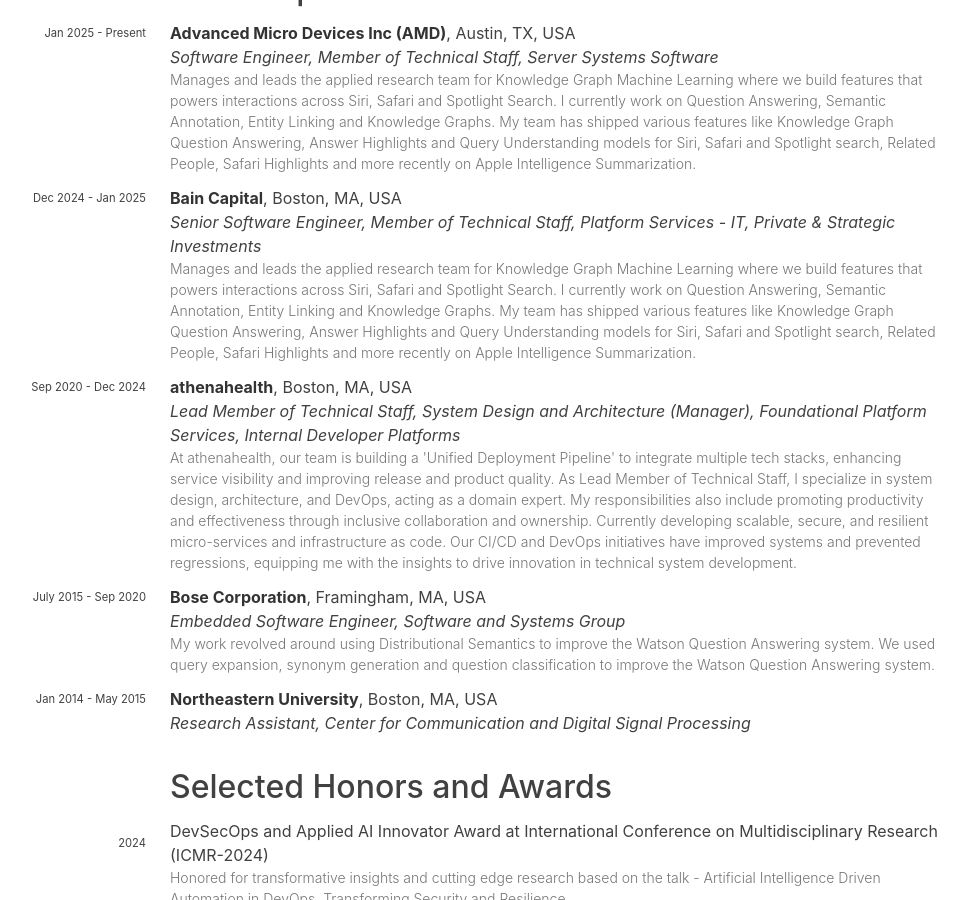
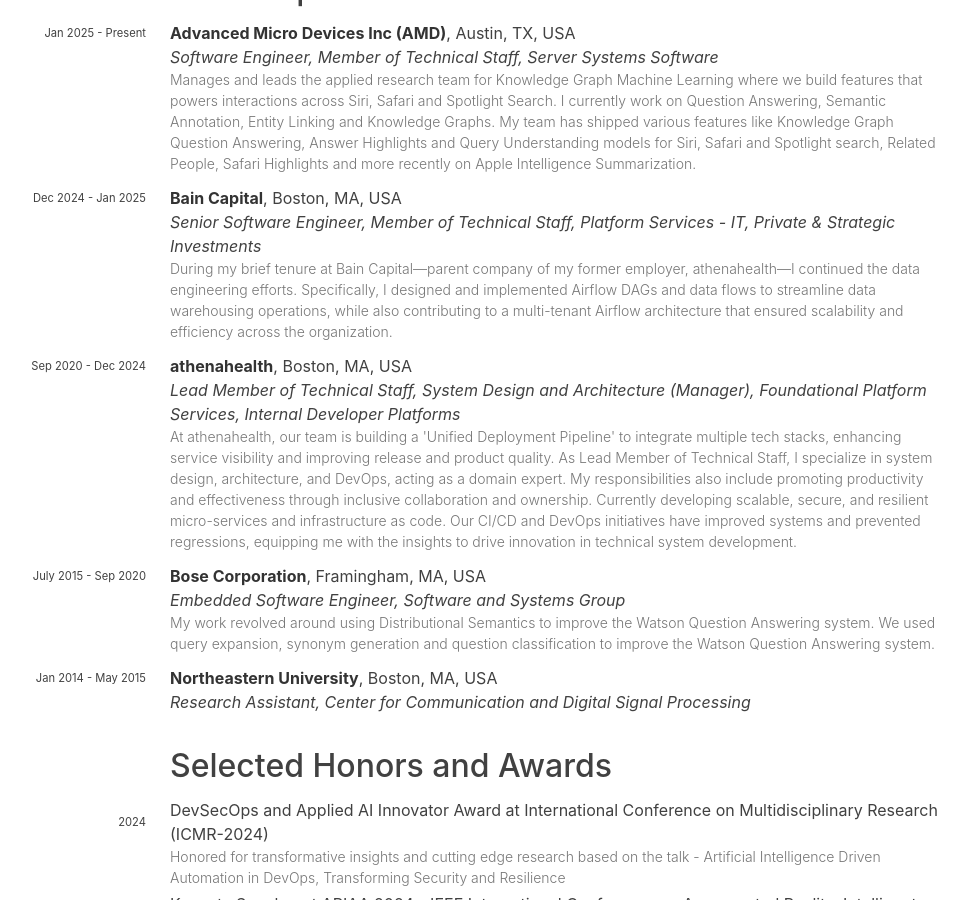
Before and after one commit to hariharanragothaman/hariharanragothaman.github.io, a Jekyll site: the page built from cv.md, in a window 1280 px wide and 900 px high, scrolled down 611 px. Shown: the whole window, without its empty margins (162-1130 px from the left). Built offline with Jekyll 4.4.1, drawn with Linux system fonts in a browser that asks for light colours; nearby versions of some CDN libraries; some web fonts are replaced.

Commit message:
Polishes and Updates

```diff
--- a/_data/experiences.yaml
+++ b/_data/experiences.yaml
@@ -11,7 +11,7 @@
   position: Senior Software Engineer, Member of Technical Staff
   group: "Platform Services - IT, Private & Strategic Investments"
   year: "Dec 2024 - Jan 2025"
-  description: "Manages and leads the applied research team for Knowledge Graph Machine Learning where we build features that powers interactions across Siri, Safari and Spotlight Search. I currently work on Question Answering, Semantic Annotation, Entity Linking and Knowledge Graphs. My team has shipped various features like Knowledge Graph Question Answering, Answer Highlights and Query Understanding models for Siri, Safari and Spotlight search, Related People, Safari Highlights and more recently on Apple Intelligence Summarization."
+  description: "During my brief tenure at Bain Capital—parent company of my former employer, athenahealth—I continued the data engineering efforts. Specifically, I designed and implemented Airflow DAGs and data flows to streamline data warehousing operations, while also contributing to a multi-tenant Airflow architecture that ensured scalability and efficiency across the organization."
   type: industry
 
 - institution: athenahealth
```
